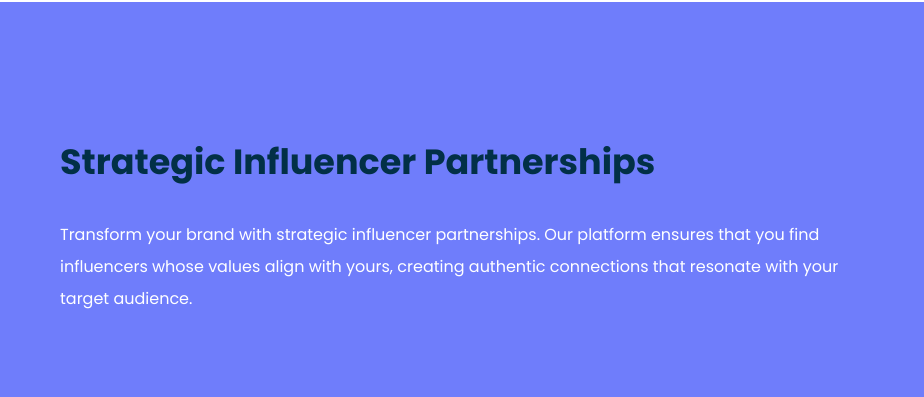
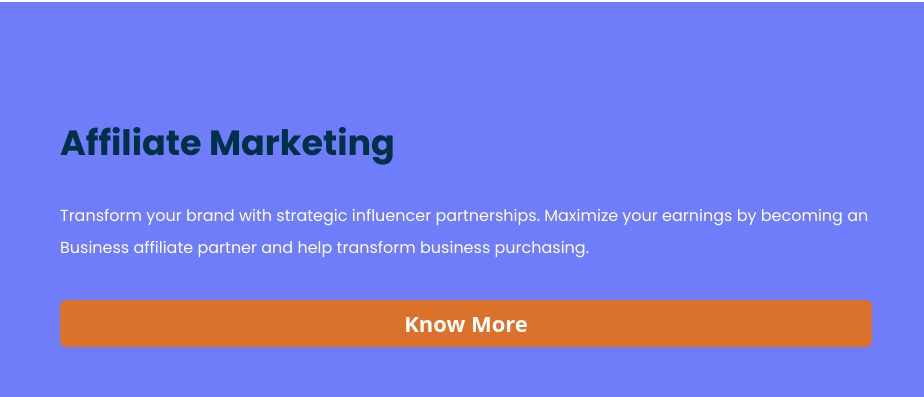
Before and after one commit to akankO123/Influencer-marketing, a plain HTML site: page index.html in a window 1280 px wide. Shown: the part 1520-1917 px from the top of the page, 356-1280 px from the left. Drawn offline with Linux system fonts and the light colour scheme.

Commit message:
Added path of affialte

```diff
--- a/index.html
+++ b/index.html
@@ -293,10 +293,11 @@
           <div class="learn_card"><img src="https://images.template.net/83834/free-influencer-marketing-vector-dk9fb.jpg" loading="lazy" width="300"
               sizes="(max-width: 367px) 92vw, 510px" />
             <div class="learn_content-wrapper">
-              <h2 style="color: #023047; font-family: poppins; font-size: 35px;">Strategic Influencer Partnerships</h2>
+              <h2 style="color: #023047; font-family: poppins; font-size: 35px;">Affiliate Marketing</h2>
               <p class="learn_text" style="color: white; font-family: poppins;">Transform your brand with strategic influencer partnerships.
-                Our platform ensures that you find influencers whose values align with yours, creating authentic
-                connections that resonate with your target audience.</p>
+                Maximize your earnings by becoming an Business affiliate partner and help transform business purchasing.</p>
+                <a href="/Affiliate/index.html" class="btn" style="color: white;font-weight: bold;
+            font-size: 22px; background-color:#da722c ;" target="_blank">Know More</a>
             </div>
           </div>
         </div>
```
